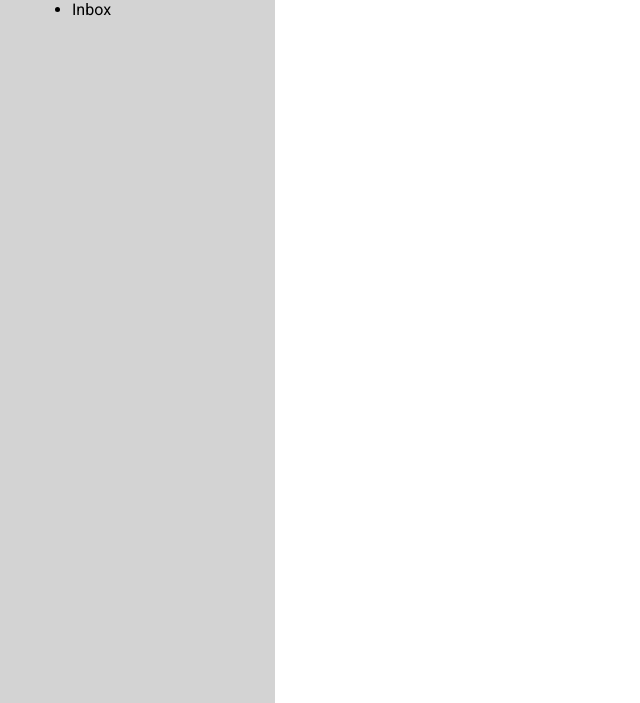
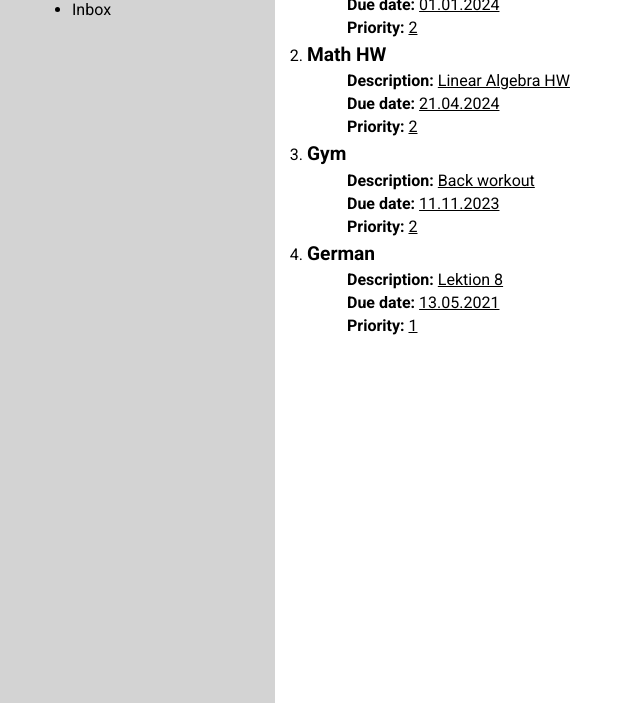
Before and after one commit to Siriuszx/to-do-list, a website built with webpack: page src/index.hbs in a window 1280 px wide. Shown: the part 97-800 px from the top of the page, without its empty margins (0-640 px from the left). Built offline with nearby package versions, Linux system fonts and the light colour scheme; a web font is replaced by a local one.

Commit message:
Update task look, add new screen task info

```diff
--- a/src/UIController.js
+++ b/src/UIController.js
@@ -6,7 +6,71 @@ class UIController {
     #addNewTaskEl(taskObj) {
         const newTaskEl = document.createElement('li');
         newTaskEl.classList.add('task-item');
-        newTaskEl.textContent = taskObj.title;
+
+
+        const taskTitle = document.createElement('h3');
+        taskTitle.classList.add('item-title');
+        taskTitle.textContent = taskObj.title;
+
+        // Info container(<ul>)
+        const taskInfoContainer = document.createElement('ul');
+        taskInfoContainer.classList.add('item-info');
+
+
+        // Info Item: Description
+        const infoItem1 = document.createElement('li');
+        infoItem1.classList.add('info-item');
+
+        const infoDescTitle = document.createElement('span');
+        infoDescTitle.classList.add('info-title');
+        infoDescTitle.textContent = 'Description: ';
+
+        const infoDescData = document.createElement('span');
+        infoDescData.classList.add('info-data', 'info-desc');
+        infoDescData.textContent = taskObj.description;
+
+        infoItem1.appendChild(infoDescTitle);
+        infoItem1.appendChild(infoDescData);
+
+        // Info Item: Due date
+        const infoItem2 = document.createElement('li');
+        infoItem2.classList.add('info-item');
+
+        const infoDueTitle = document.createElement('span');
+        infoDueTitle.classList.add('info-title');
+        infoDueTitle.textContent = 'Due date: ';
+
+        const infoDueDate = document.createElement('span');
+        infoDueDate.classList.add('info-data', 'info-due-date');
+        infoDueDate.textContent = taskObj.dueDate;
+
+        infoItem2.appendChild(infoDueTitle);
+        infoItem2.appendChild(infoDueDate);
+
+        // Info Item: Priority
+        const infoItem3 = document.createElement('li');
+        infoItem3.classList.add('info-item');
+
+        const infoPrioTitle = document.createElement('span');
+        infoPrioTitle.classList.add('info-title');
+        infoPrioTitle.textContent = 'Priority: ';
+
+        const infoPrioData = document.createElement('span');
+        infoPrioData.classList.add('info-data', 'info-priority');
+        infoPrioData.textContent = taskObj.priority;
+
+        infoItem3.appendChild(infoPrioTitle);
+        infoItem3.appendChild(infoPrioData);
+
+
+        taskInfoContainer.appendChild(infoItem1);
+        taskInfoContainer.appendChild(infoItem2);
+        taskInfoContainer.appendChild(infoItem3);
+
+
+        newTaskEl.appendChild(taskTitle);
+        newTaskEl.appendChild(taskInfoContainer);
+
 
         this.todoContainer.appendChild(newTaskEl);
     }
@@ -16,11 +80,11 @@ class UIController {
 
         taskArr.forEach((taskObj) => {
             this.#addNewTaskEl(taskObj);
-         });
+        });
     }
 
-     // For debugging purposes
-     logTask(taskObj) {
+    // For debugging purposes
+    logTask(taskObj) {
         console.log(`Title: ${taskObj.title}
 Description: ${taskObj.description}
 Due Date: ${taskObj.dueDate}
--- a/src/index.hbs
+++ b/src/index.hbs
@@ -24,7 +24,7 @@
     </nav>
     <main class="todo-main">
         <ul class="todo-container">
-            <li class="task-item">Task</li>
+
         </ul>
     </main>
 </body>
--- a/src/style.css
+++ b/src/style.css
@@ -24,13 +24,33 @@ body {
 }
 
 .todo-main {
+    padding: 1.5em 2em;
     background-color: white;
 }
 
 .todo-container {
-    /* list-style-type: none; */
+    padding: 0;
+    list-style-type: decimal;
 }
 
-.todo-item {
+.todo-item {}
 
+.item-title {
+    margin: 0.3em 0;
+    font-size: 1.2rem;
 }
+
+.item-info {
+    list-style-type: none;
+    display: flex;
+    flex-direction: column;
+    gap: 4px;
+}
+
+.info-title {
+    font-weight: 700;
+}
+
+.info-data {
+    text-decoration: underline;
+}
```
Also changed, not shown: dist/index.html, dist/main.js.
